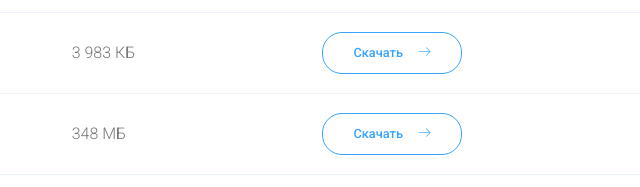
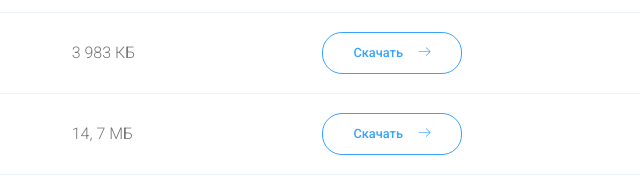
Before and after one commit to lifufkd/dzsite, a plain HTML site: page elements.html in a window 1280 px wide. Shown: the part 978-1165 px from the top of the page, 460-1100 px from the left. Drawn offline with nearby package versions, Linux system fonts and the light colour scheme; some packages are replaced by stand-ins of ours.

Commit message:
Add files via upload

```diff
--- a/elements.html
+++ b/elements.html
@@ -116,7 +116,7 @@
 						<div class="table-row">
 							<div class="serial">04</div>
 							<div class="country"> <img src="img/elements/f4.png" alt="flag">Ирония судьбы, или с легким паром.mp4</div>
-							<div class="visit">348 МБ</div>
+							<div class="visit">14, 7 МБ</div>
 							<div class="percentage">
 <a href="files/Ирония судьбы, или с легким паром.mp4" download class="genric-btn info-border circle arrow">Скачать<span class="lnr lnr-arrow-right"></span></a>
 							</div>
```
